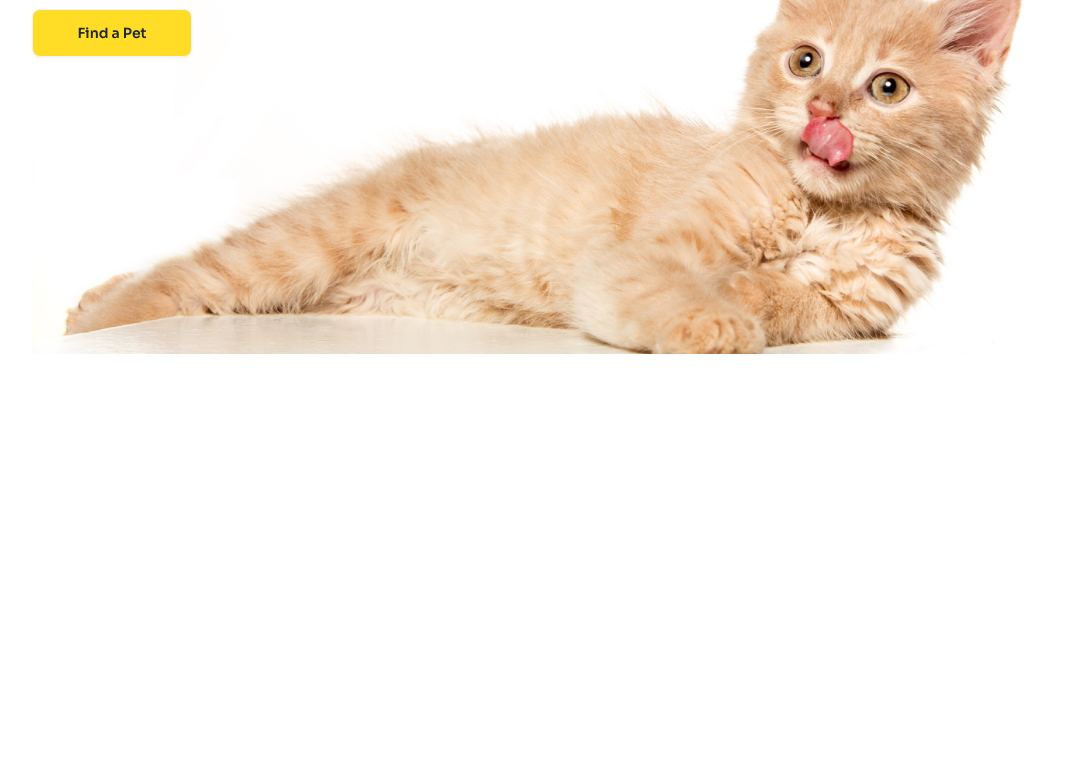
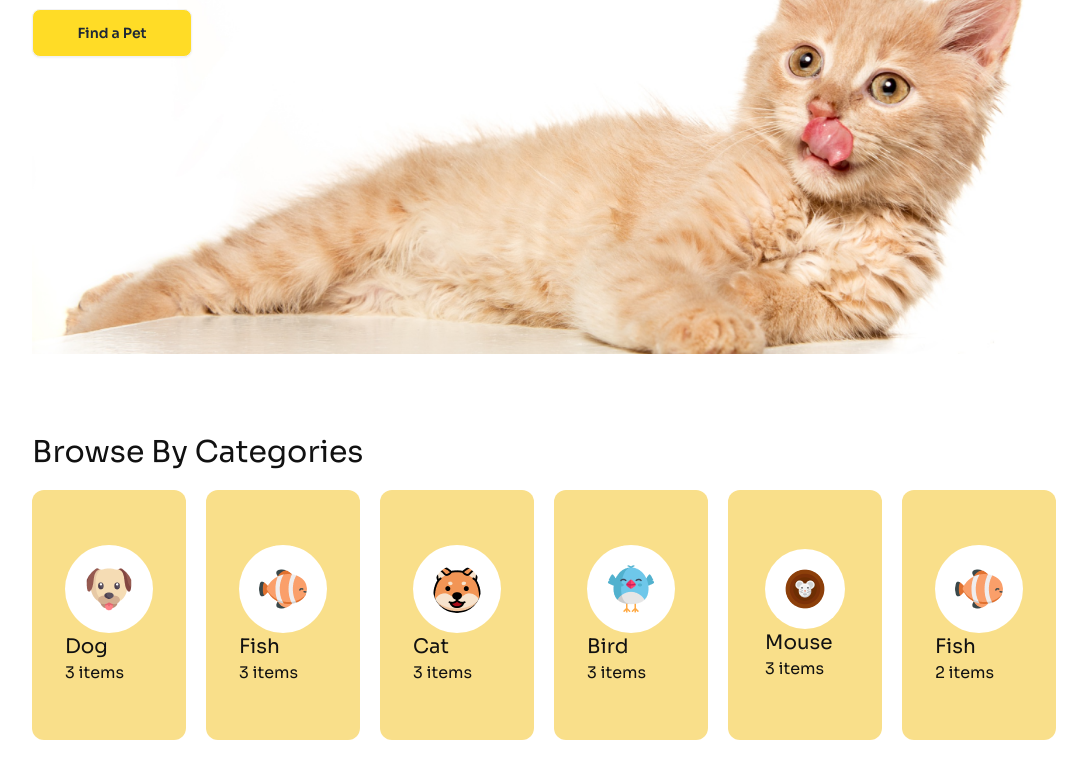
Before and after one commit to Md-Sufian-Jidan/B11A3-living-lav-category-1, a plain HTML site: page index.html in a window 1280 px wide. Shown: the part 471-1249 px from the top of the page, without its empty margins (96-1183 px from the left). Before the commit the page ends 905 px from the top, so only its background shows below. Drawn offline with nearby package versions, Linux system fonts and the light colour scheme.

Commit message:
browse the categories section done

```diff
--- a/index.html
+++ b/index.html
@@ -91,6 +91,62 @@
         <button class="btn bg-btn-color text-word-color md:w-40">Find a Pet</button>
       </div>
     </section>
+    <!-- Browse By Categories section -->
+     <section class="md:mx-32 my-20">
+      <h3 class="text-3xl text-word-primary mb-5">Browse By Categories</h3>
+      <!-- card container -->
+       <div class="grid grid-cols-2 md:grid-cols-3 lg:grid-cols-6 gap-5">
+        <!-- first card -->
+        <div class="flex justify-center items-center gap-3 p-2  bg-[#F9DF8A] rounded-xl h-[250px]">
+          <div>
+            <img class="bg-white p-5 rounded-full" src="c1-assets/dog-cartoon.png" alt="">
+            <h4 class="text-xl text-word-primary">Dog</h4>
+            <p class="text-word-primary">3 items</p>
+          </div>
+         </div>
+        <!-- second card -->
+        <div class="flex justify-center items-center gap-3 p-2  bg-[#F9DF8A] rounded-xl h-[250px]">
+          <div>
+            <img class="bg-white p-5 rounded-full" src="c1-assets/fish-cartoon.png" alt="">
+            <h4 class="text-xl text-word-primary">Fish</h4>
+            <p class="text-word-primary">3 items</p>
+          </div>
+         </div>
+        <!-- third card -->
+        <div class="flex justify-center items-center gap-3 p-2  bg-[#F9DF8A] rounded-xl h-[250px]">
+          <div>
+            <img class="bg-white p-5 rounded-full" src="c1-assets/cat-cartoon.png" alt="">
+            <h4 class="text-xl text-word-primary">Cat</h4>
+            <p class="text-word-primary">3 items</p>
+          </div>
+         </div>
+        <!-- fourth card -->
+        <div class="flex justify-center items-center gap-3 p-2  bg-[#F9DF8A] rounded-xl h-[250px]">
+          <div>
+            <img class="bg-white p-5 rounded-full" src="c1-assets/bird-cartoon.png" alt="">
+            <h4 class="text-xl text-word-primary">Bird</h4>
+            <p class="text-word-primary">3 items</p>
+          </div>
+         </div>
+        <!-- fifth card -->
+        <div class="flex justify-center items-center gap-3 p-2  bg-[#F9DF8A] rounded-xl h-[250px]">
+          <div>
+            <img class="bg-white p-5 rounded-full" src="c1-assets/mouse-cartoon.png" alt="">
+            <h4 class="text-xl text-word-primary">Mouse</h4>
+            <p class="text-word-primary">3 items</p>
+          </div>
+         </div>
+        <!-- first card -->
+        <div class="flex justify-center items-center gap-3 p-2  bg-[#F9DF8A] rounded-xl h-[250px]">
+          <div>
+            <img class="bg-white p-5 rounded-full" src="c1-assets/fish-cartoon.png" alt="">
+            <h4 class="text-xl text-word-primary">Fish</h4>
+            <p class="text-word-primary">2 items</p>
+          </div>
+         </div>
+       </div>
+
+     </section>
   </main>
   <footer></footer>
 </body>
```
